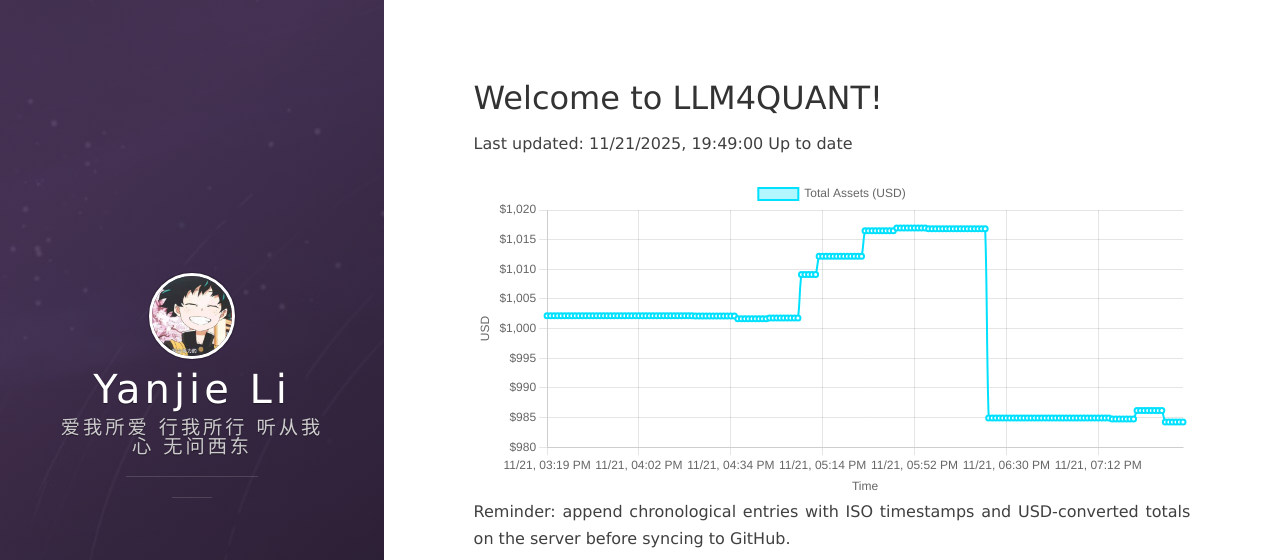
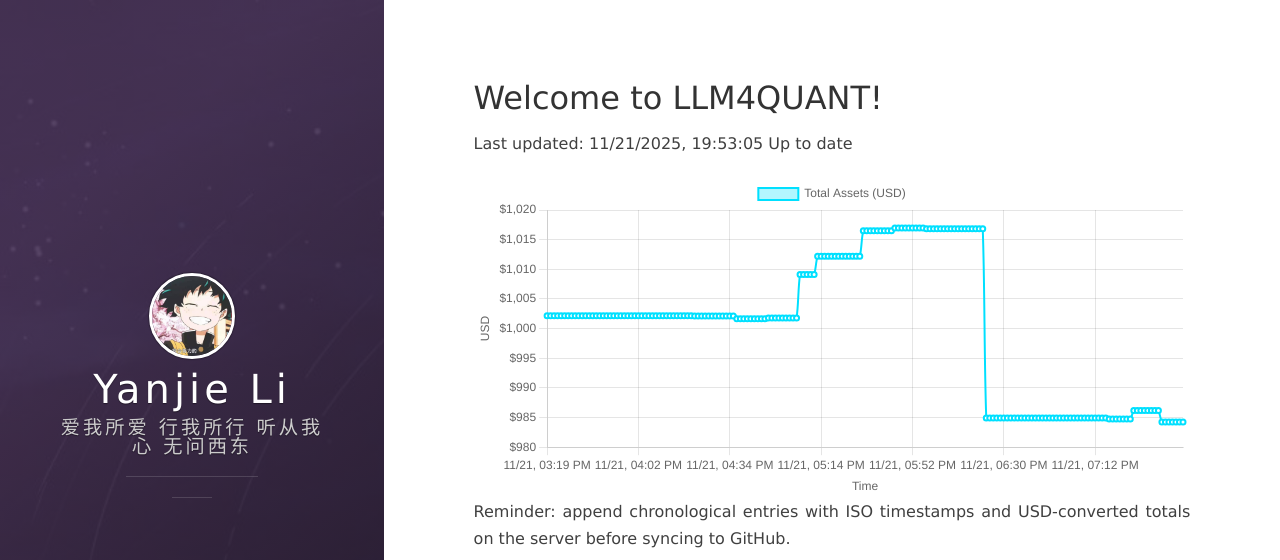
Before and after one commit to leeyegy/leeyegy.github.io, a Jekyll site: the page built from live-trading.html, in a window 1280 px wide and 1000 px high. Shown: the top 560 px of the window. Built offline with Jekyll 4.4.1, drawn with Linux system fonts in a browser that asks for light colours; nearby versions of some CDN libraries.

Commit message:
AccountMonitor: update balance history 2025-11-22T03:53:05+08:00

```diff
--- a/assets/data/binance/balance-history.json
+++ b/assets/data/binance/balance-history.json
@@ -1,5 +1,5 @@
 {
-  "generatedAt": "2025-11-22T03:49:00+08:00",
+  "generatedAt": "2025-11-22T03:53:05+08:00",
   "asset": "total_usd_value",
   "history": [
     {
@@ -725,6 +725,10 @@
     {
       "timestamp": "2025-11-22T03:49:00+08:00",
       "totalUsd": 984.22878225
+    },
+    {
+      "timestamp": "2025-11-22T03:53:05+08:00",
+      "totalUsd": 984.22878225
     }
   ]
 }
```
